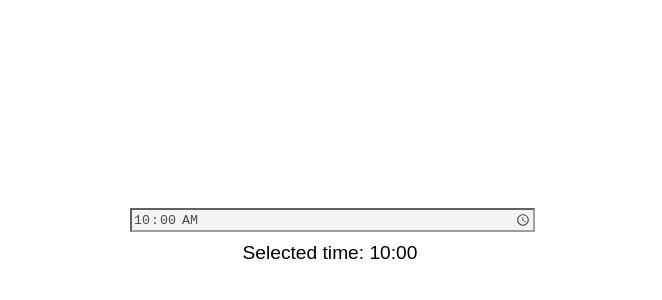
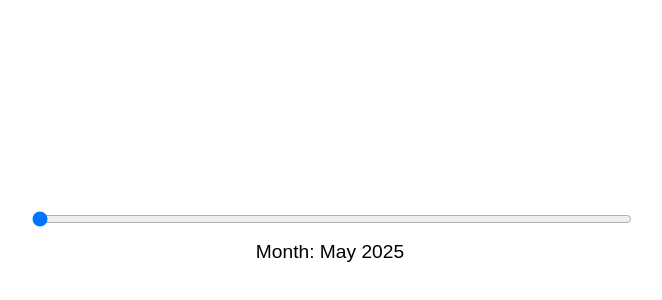
Before and after one commit to drestrepoj06/time-slider, a plain HTML site: page index.html in a window 1280 px wide. Shown: the part 164-464 px from the top of the page, without its empty margins (310-972 px from the left). Drawn offline with Linux system fonts and the light colour scheme.

Commit message:
Add files via upload

```diff
--- a/index.html
+++ b/index.html
@@ -3,7 +3,7 @@
 <head>
   <meta charset="UTF-8" />
   <meta name="viewport" content="width=device-width, initial-scale=1.0"/>
-  <title>Time Slider</title>
+  <title>Monthly Time Slider</title>
   <style>
     body {
       font-family: Arial, sans-serif;
@@ -17,64 +17,47 @@
 
     .slidecontainer {
       width: 80%;
-      max-width: 400px;
+      max-width: 600px;
       text-align: center;
     }
 
-    .slider {
-      -webkit-appearance: none;
-      appearance: none;
+    input[type=range] {
       width: 100%;
-      height: 20px;
-      background: #f0f0f0;
-      outline: none;
-      opacity: 0.7;
-      transition: opacity .2s;
     }
 
-    .slider:hover {
-      opacity: 1;
-    }
-
-    .slider::-webkit-slider-thumb {
-      -webkit-appearance: none;
-      appearance: none;
-      width: 20px;
-      height: 20px;
-      background: #4CAF50;
-      cursor: pointer;
-      border: none;
-    }
-
-    .slider::-moz-range-thumb {
-      width: 20px;
-      height: 20px;
-      background: #4CAF50;
-      cursor: pointer;
-      border: none;
-    }
-
-    #time-label {
+    #month-label {
+      font-size: 1.2rem;
       margin-top: 10px;
-      font-size: 1.2rem;
     }
   </style>
 </head>
 <body>
 
 <div class="slidecontainer">
-  <input type="time" class="slider" id="myTime" name="myTime" value="10:00">
-  <div id="time-label">Selected time: 10:00</div>
+  <input type="range" min="0" max="23" value="0" class="slider" id="monthSlider">
+  <div id="month-label">Month: May 2025</div>
 </div>
 
 <script>
-  const myTime = document.getElementById('myTime');
-  const timeLabel = document.getElementById('time-label');
+  const startDate = new Date(2025, 4); // May 2025 (0-based month index)
+  const slider = document.getElementById('monthSlider');
+  const label = document.getElementById('month-label');
 
-  myTime.addEventListener('change', (event) => {
-    timeLabel.textContent = `Selected time: ${event.target.value}`;
-    console.log(event.target.value);
+  function updateLabel(value) {
+    const currentDate = new Date(startDate);
+    currentDate.setMonth(startDate.getMonth() + parseInt(value));
+
+    const options = { year: 'numeric', month: 'long' };
+    label.textContent = 'Month: ' + currentDate.toLocaleDateString(undefined, options);
+  }
+
+  slider.addEventListener('input', (e) => {
+    updateLabel(e.target.value);
+    console.log('Selected month index:', e.target.value);
   });
+
+  // Initialize label on page load
+  updateLabel(slider.value);
 </script>
 
 </body>
```
